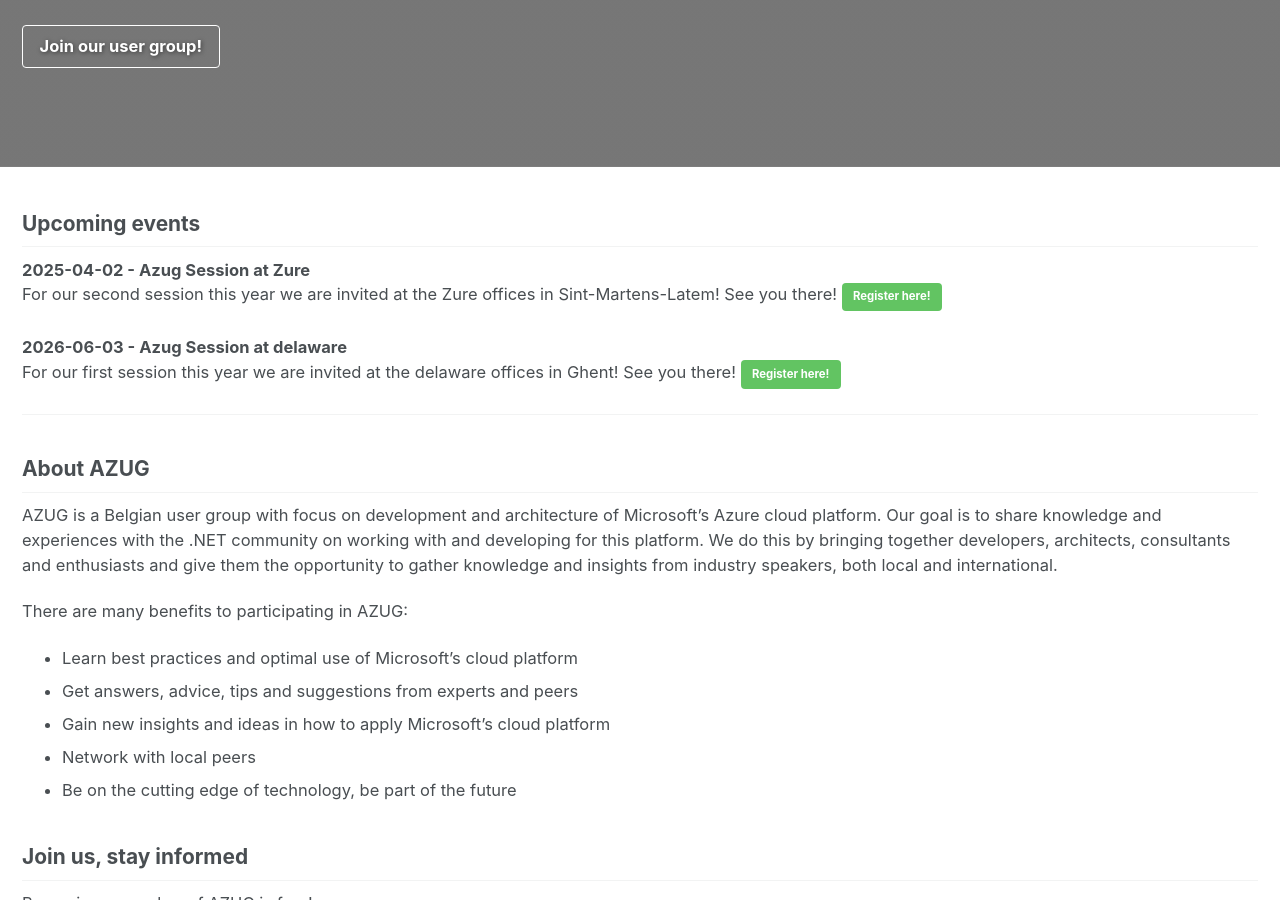
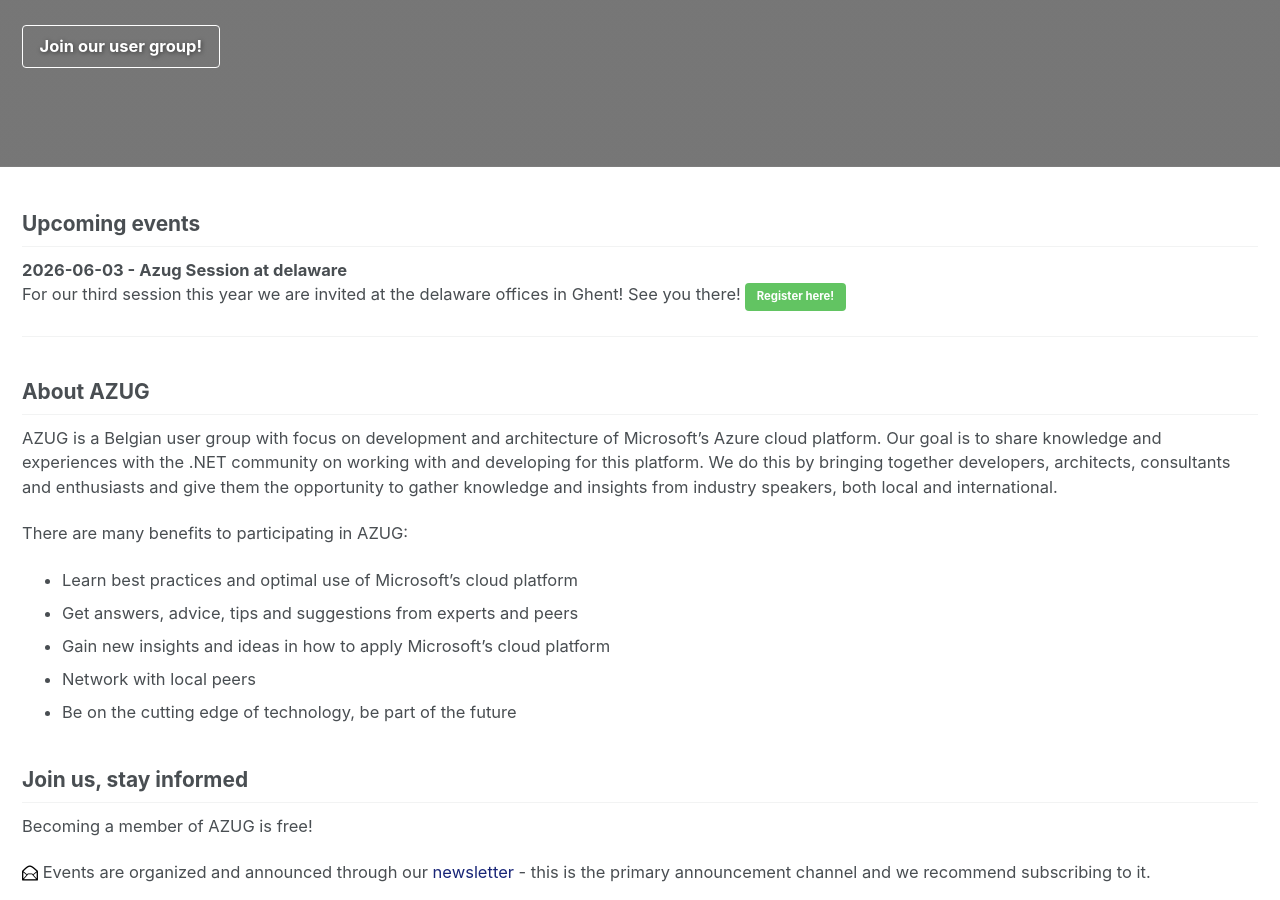
Before and after one commit to AzugBe/azugbe.github.io, a Jekyll site: the page built from index.md, in a window 1280 px wide and 900 px high, scrolled down 392 px. Built offline with Jekyll 4.4.1, drawn with Linux system fonts in a browser that asks for light colours; our own code applies the rules of GitHub Pages for plain Markdown files; comment, search, counter and statistics services are not loaded.

```diff
--- a/index.md
+++ b/index.md
@@ -14,11 +14,8 @@ excerpt: "The Belgium Azure User Group focuses on knowledge sharing and networki
 
 ## Upcoming events
 
-**2025-04-02 - Azug Session at Zure**<br>
-For our second session this year we are invited at the Zure offices in Sint-Martens-Latem! See you there! [Register here!](https://www.azug.be/events/2026/04/02/azug2026-02){: .btn .btn--success}
-
 **2026-06-03 - Azug Session at delaware**<br>
-For our first session this year we are invited at the delaware offices in Ghent! See you there! [Register here!](https://www.azug.be/events/2026/06/03/azug2026-03){: .btn .btn--success}
+For our third session this year we are invited at the delaware offices in Ghent! See you there! [Register here!](https://www.azug.be/events/2026/06/03/azug2026-03){: .btn .btn--success}
 
 
 <hr />
```
Also changed, not shown: _posts/events/2026-06-03---azug2026-03.md (+8 -3 lines).
